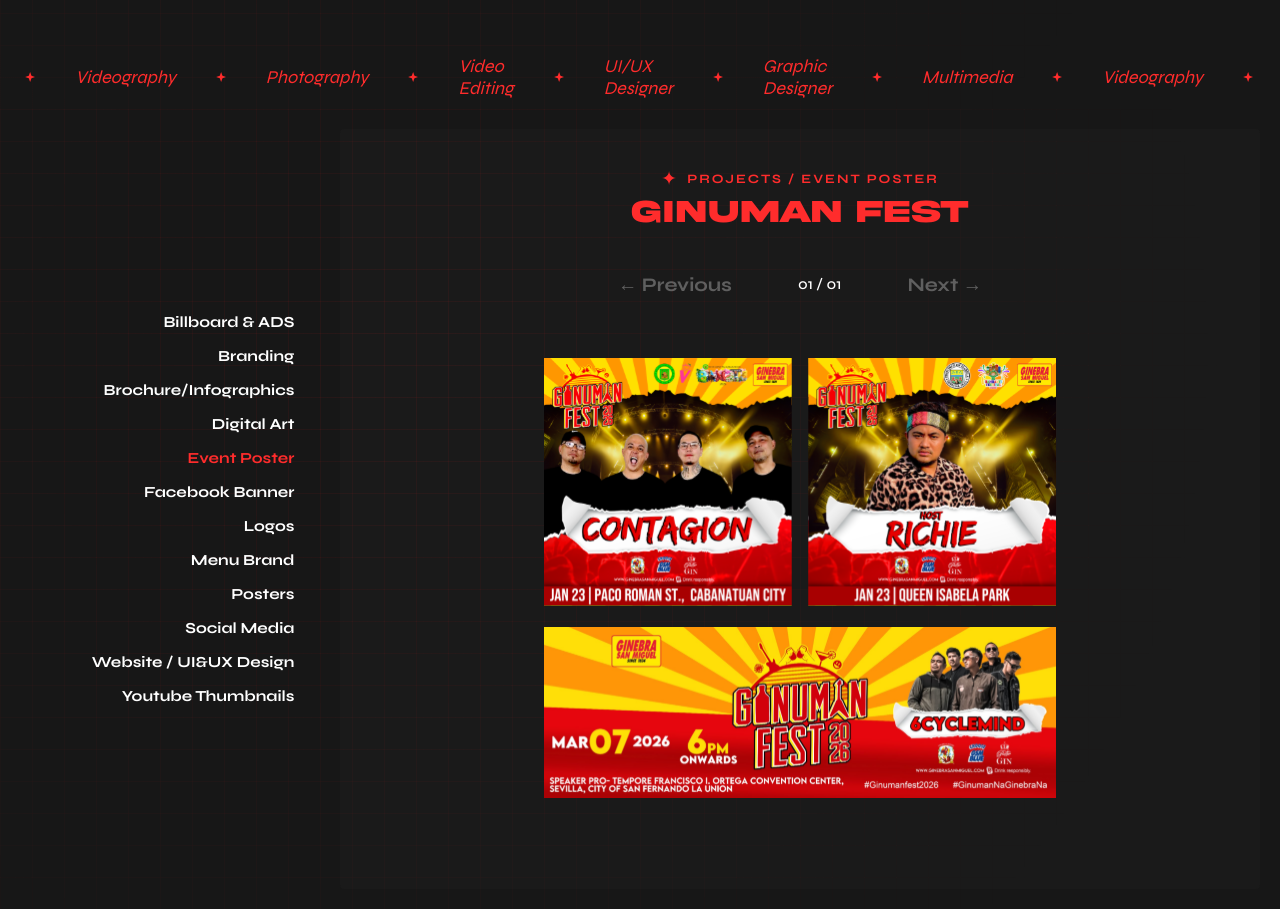
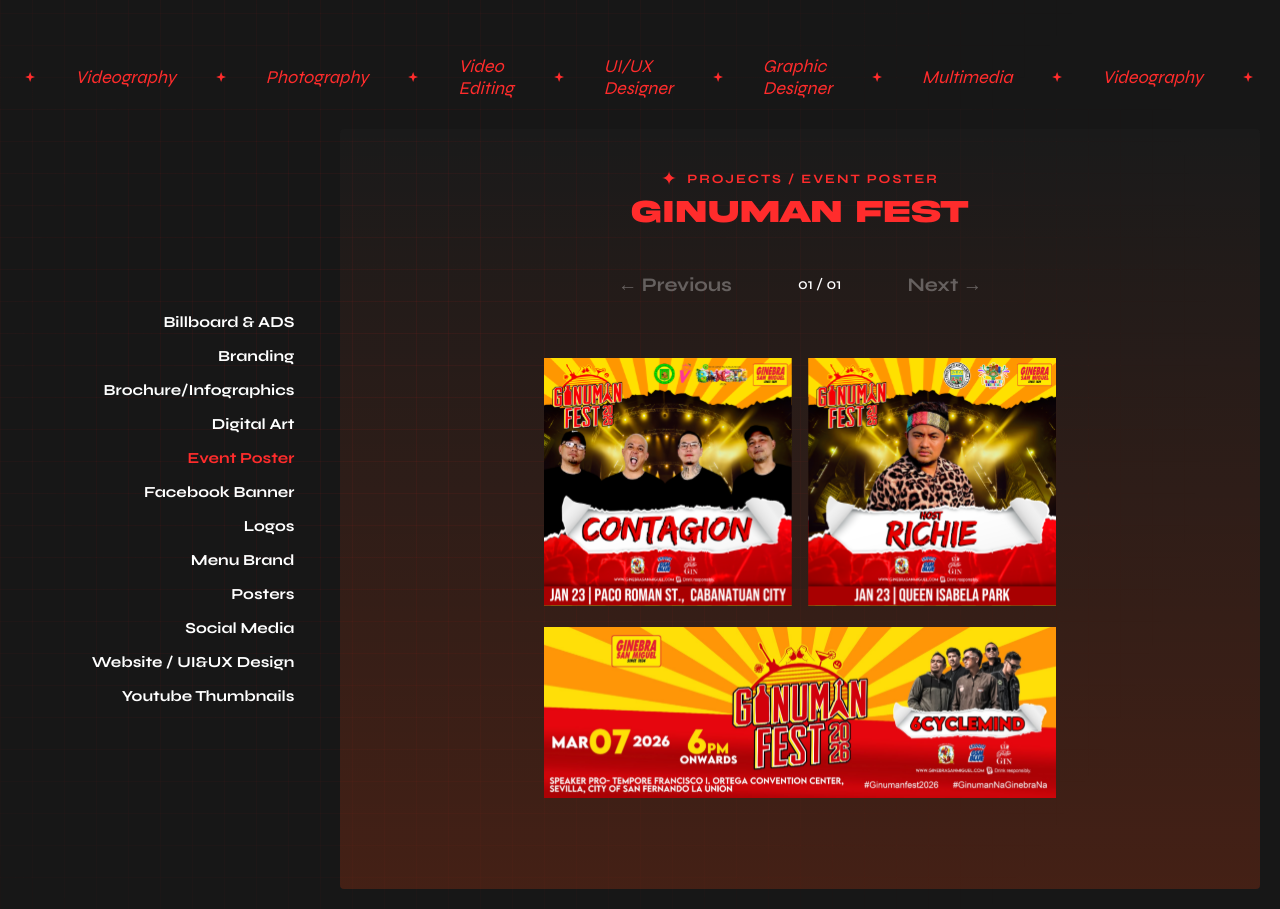
Before and after one commit to xxonesse/JIYPortfolio, a React (Vite) app: page / in a window 1280 px wide. Shown: the part 2340-3249 px from the top of the page. Built offline with nearby package versions, Linux system fonts and the light colour scheme; a web font is replaced by a local one.

Commit message:
modified project background

```diff
--- a/src/styles/Portfolio.css
+++ b/src/styles/Portfolio.css
@@ -95,6 +95,7 @@
   flex: 1;
   padding: clamp(15px, 4vw, 40px) clamp(20px, 5vw, 60px);
   z-index: 1;
+  background: linear-gradient(0deg, #ff3c012f, #ffffff00);
   display: flex;
   flex-direction: column;
   align-items: center;
```
